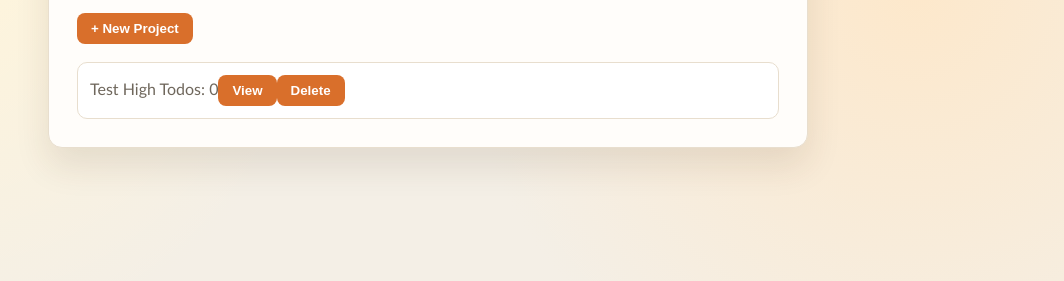
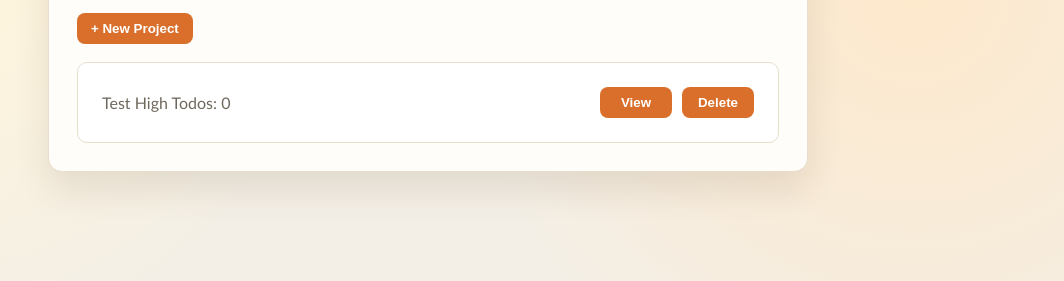
Before and after one commit to bmonagan/todo, a website built with webpack: page src/template.html in a window 1280 px wide. Shown: the part 113-394 px from the top of the page, without its empty margins (212-1276 px from the left). Built offline with nearby package versions, Linux system fonts and the light colour scheme.

Commit message:
Refactor project item styles for improved layout and consistency

```diff
--- a/src/styles.css
+++ b/src/styles.css
@@ -61,10 +61,12 @@
 
 .project-item {
 	padding: 12px;
-	border: 1px solid var(--line);
-	border-radius: 10px;
 	background: #fff;
 	color: var(--muted);
+	display: grid;
+	grid-template-columns: 1fr auto auto;
+	align-items: center;
+	gap: 10px;
 }
 
 input {
@@ -80,3 +82,21 @@
 		padding: 18px;
 	}
 }
+
+.project-card {
+	padding: 12px;
+	border: 1px solid var(--line);
+	border-radius: 10px;
+	background: #fff;
+	color: var(--muted);
+}
+
+.project-item button {
+	min-width: 72px;
+}
+
+@media (max-width: 640px) {
+	.project-item {
+		grid-template-columns: 1fr;
+	}
+}
```
